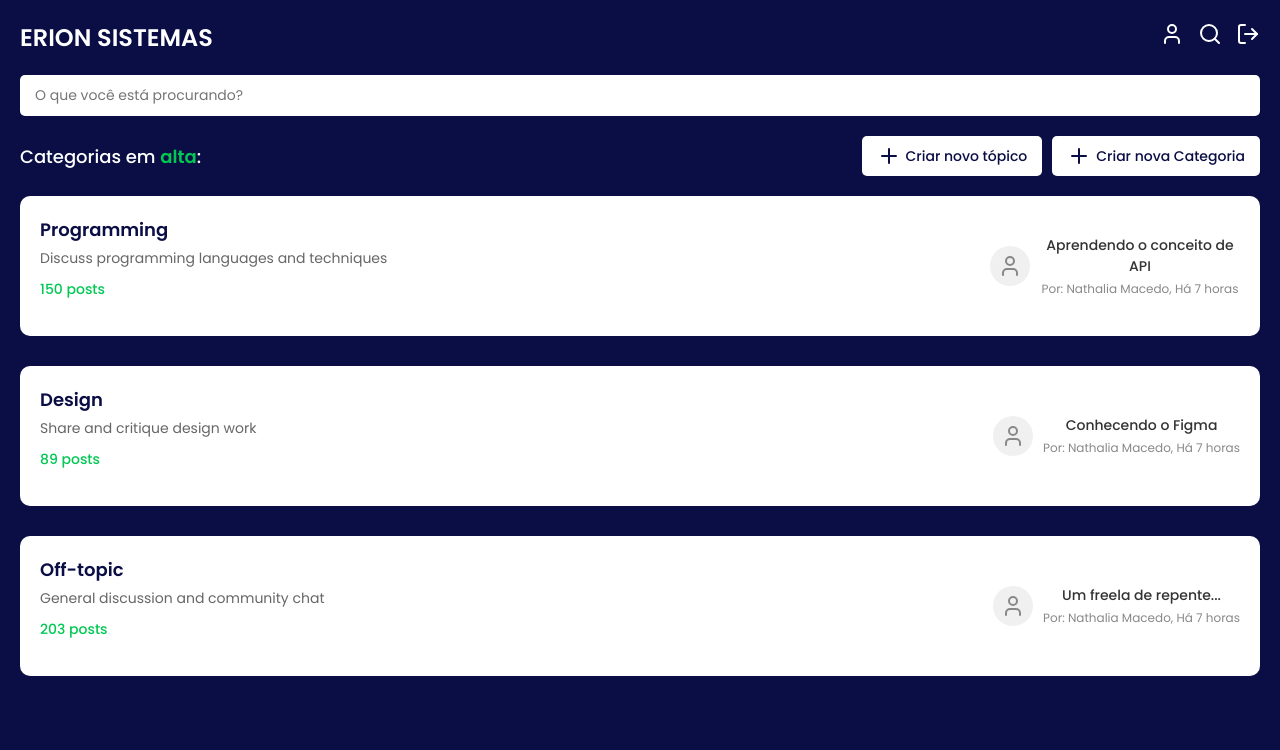
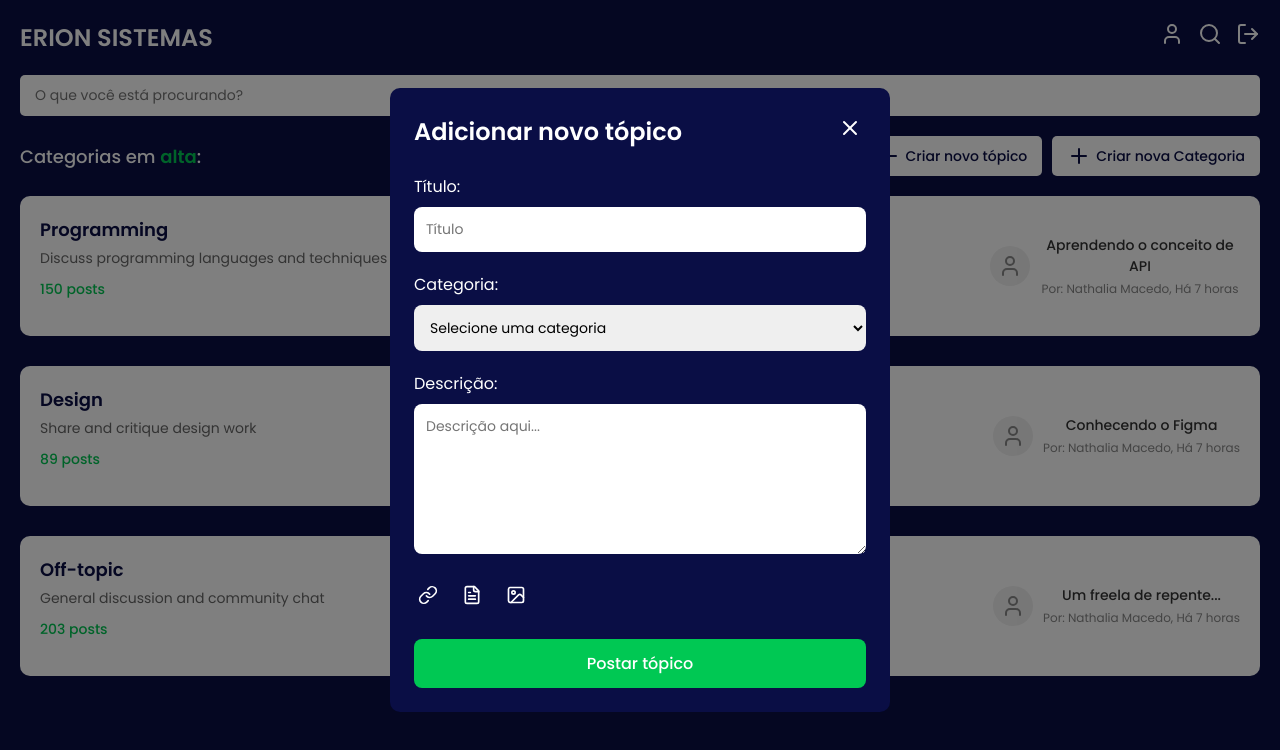
Before and after one commit to Nathalia-Macedo/forum-erion-sistemas, a React (Create React App) app: page /home in a window 1280 px wide. Both pictures are taken after a click on the button "Criar novo tópico". Shown: the top 750 px of the page. Built offline with nearby package versions, Linux system fonts and the light colour scheme.

Commit message:
subindo modal de adicionar topico

```diff
--- /dev/null
+++ b/src/Components/AddTopic/AddTopic.css
@@ -0,0 +1,125 @@
+/* NewTopicModal.css */
+.modal-overlay {
+    position: fixed;
+    top: 0;
+    left: 0;
+    right: 0;
+    bottom: 0;
+    background-color: rgba(0, 0, 0, 0.5);
+    display: flex;
+    justify-content: center;
+    align-items: center;
+    z-index: 1000;
+  }
+
+  .modal-content {
+    background-color: #0A0E45;
+    border-radius: 10px;
+    padding: 24px;
+    width: 90%;
+    max-width: 500px;
+    color: white;
+  }
+
+  .modal-header {
+    display: flex;
+    justify-content: space-between;
+    align-items: center;
+    margin-bottom: 24px;
+  }
+
+  .modal-header h2 {
+    font-size: 24px;
+    font-weight: 600;
+  }
+
+  .close-button {
+    background: none;
+    border: none;
+    cursor: pointer;
+    padding: 4px;
+  }
+
+  .form-group {
+    margin-bottom: 20px;
+  }
+
+  .form-group label {
+    display: block;
+    margin-bottom: 8px;
+    font-size: 16px;
+    text-align: start;
+  }
+
+  .form-group input,
+  .form-group select,
+  .form-group textarea {
+    width: 100%;
+    padding: 12px;
+    border: none;
+    border-radius: 8px;
+    font-size: 14px;
+    font-family: 'Poppins', sans-serif;
+  }
+
+  .form-group textarea {
+    height: 150px;
+    resize: vertical;
+  }
+
+  .attachment-icons {
+    display: flex;
+    gap: 16px;
+    margin-bottom: 24px;
+  }
+
+  .attachment-icons button {
+    background: none;
+    border: none;
+    color: white;
+    cursor: pointer;
+    padding: 4px;
+  }
+
+  .submit-button {
+    background-color: #00C853;
+    color: white;
+    border: none;
+    border-radius: 8px;
+    padding: 12px 24px;
+    font-size: 16px;
+    font-weight: 500;
+    width: 100%;
+    cursor: pointer;
+    transition: background-color 0.2s;
+  }
+
+  .submit-button:hover {
+    background-color: #00a847;
+  }
+
+  @media (max-width: 768px) {
+    .modal-content {
+      width: 95%;
+      padding: 20px;
+    }
+
+    .modal-header h2 {
+      font-size: 20px;
+    }
+
+    .form-group label {
+      font-size: 14px;
+    }
+
+    .form-group input,
+    .form-group select,
+    .form-group textarea {
+      padding: 10px;
+    }
+
+    .submit-button {
+      padding: 10px 20px;
+      font-size: 14px;
+    }
+  }
--- /dev/null
+++ b/src/Components/AddTopic/AddTopic.jsx
@@ -0,0 +1,89 @@
+// NewTopicModal.jsx
+import React, { useState } from 'react';
+import { X, Link, FileText, Image } from 'lucide-react';
+import './AddTopic.css';
+
+const NewTopicModal = ({ isOpen, onClose }) => {
+  const [formData, setFormData] = useState({
+    title: '',
+    category: '',
+    description: ''
+  });
+
+  const handleSubmit = (e) => {
+    e.preventDefault();
+    // Handle form submission here
+    console.log(formData);
+    onClose();
+  };
+
+  if (!isOpen) return null;
+
+  return (
+    <div className="modal-overlay">
+      <div className="modal-content">
+        <div className="modal-header">
+          <h2>Adicionar novo tópico</h2>
+          <button onClick={onClose} className="close-button">
+            <X size={24} color="white" />
+          </button>
+        </div>
+
+        <form onSubmit={handleSubmit}>
+          <div className="form-group">
+            <label htmlFor="title">Título:</label>
+            <input
+              type="text"
+              id="title"
+              placeholder="Título"
+              value={formData.title}
+              onChange={(e) => setFormData({ ...formData, title: e.target.value })}
+            />
+          </div>
+
+          <div className="form-group">
+            <label htmlFor="category">Categoria:</label>
+            <select
+              id="category"
+              value={formData.category}
+              onChange={(e) => setFormData({ ...formData, category: e.target.value })}
+            >
+              <option value="">Selecione uma categoria</option>
+              <option value="programming">Programming</option>
+              <option value="design">Design</option>
+              <option value="off-topic">Off-topic</option>
+            </select>
+          </div>
+
+          <div className="form-group">
+            <label htmlFor="description">Descrição:</label>
+            <textarea
+              id="description"
+              placeholder="Descrição aqui..."
+              value={formData.description}
+              onChange={(e) => setFormData({ ...formData, description: e.target.value })}
+            />
+          </div>
+
+          <div className="attachment-icons">
+            <button type="button">
+              <Link size={20} />
+            </button>
+            <button type="button">
+              <FileText size={20} />
+            </button>
+            <button type="button">
+              <Image size={20} />
+            </button>
+          </div>
+
+          <button type="submit" className="submit-button">
+            Postar tópico
+          </button>
+        </form>
+      </div>
+    </div>
+  );
+};
+
+export default NewTopicModal;
--- a/src/Pages/FormHome.jsx
+++ b/src/Pages/FormHome.jsx
@@ -1,50 +1,22 @@
-// import React from 'react';
+
+
+// import React, { useContext } from 'react';
 // import './ForumHome.css';
-// import { Plus, User, Search } from 'lucide-react';
-// import { LogOut } from 'lucide-react';
+// import { Plus, User, Search, LogOut } from 'lucide-react';
 // import { Link } from 'react-router-dom';
+// import CategoryCard from '../Components/CategoryCard';
+// import { ForumContext } from '../Context/Dados';
 // const ForumHome = () => {
-//   const categories = [
-//     {
-//       title: "Programming",
-//       description: "Discuss programming languages and techniques",
-//       posts: 150,
-//       latestPost: {
-//         title: "Aprendendo o conceito de API",
-//         author: "Nathalia Macedo",
-//         timeAgo: "Há 7 horas"
-//       }
-//     },
-//     {
-//       title: "Design",
-//       description: "Share and critique design work",
-//       posts: 89,
-//       latestPost: {
-//         title: "Conhecendo o Figma",
-//         author: "Nathalia Macedo",
-//         timeAgo: "Há 7 horas"
-//       }
-//     },
-//     {
-//       title: "Off-topic",
-//       description: "General discussion and community chat",
-//       posts: 203,
-//       latestPost: {
-//         title: "Um freela de repente...",
-//         author: "Nathalia Macedo",
-//         timeAgo: "Há 7 horas"
-//       }
-//     }
-//   ];
+//   const { categories } = useContext(ForumContext);
 
 //   return (
 //     <div className="forum-container">
 //       <header className="forum-header">
 //         <h1>ERION SISTEMAS</h1>
 //         <div className='icons'>
-//             <User style={{color:"white"}}/>
-//             <Search  style={{color:"white"}}/>
-//             <Link to="/"><LogOut style={{color:"white"}}/></Link>
+//           <User style={{color:"white"}}/>
+//           <Search style={{color:"white"}}/>
+//           <Link to="/"><LogOut style={{color:"white"}}/></Link>
 //         </div>
 //       </header>
 
@@ -55,29 +27,14 @@
 //       <div className="categories-header">
 //         <h2>Categorias em <span className="highlight">alta</span>:</h2>
 //         <div className="button-group">
-//           <button className="create-button"> <Plus/>Criar novo tópico</button>
-//           <button className="create-button"> <Plus/> Criar nova Categoria</button>
+//           <button className="create-button"><Plus/>Criar novo tópico</button>
+//           <button className="create-button"><Plus/>Criar nova Categoria</button>
 //         </div>
 //       </div>
 
 //       <div className="categories-list">
 //         {categories.map((category, index) => (
-//           <div key={index} className="category-card">
-//             <div className="category-info">
-//               <h3>{category.title}</h3>
-//               <p>{category.description}</p>
-//               <span className="post-count">{category.posts} posts</span>
-//             </div>
-//             <div className="latest-post">
-//               <div className="user-avatar"></div>
-//               <div className="post-info">
-//                 <p className="post-title">{category.latestPost.title}</p>
-//                 <p className="post-meta">
-//                   Por: {category.latestPost.author}, {category.latestPost.timeAgo}
-//                 </p>
-//               </div>
-//             </div>
-//           </div>
+//           <CategoryCard key={index} category={category} />
 //         ))}
 //       </div>
 //     </div>
@@ -86,14 +43,18 @@
 
 // export default ForumHome;
 
-import React, { useContext } from 'react';
+
+// ForumHome.jsx
+import React, { useContext, useState } from 'react';
 import './ForumHome.css';
 import { Plus, User, Search, LogOut } from 'lucide-react';
 import { Link } from 'react-router-dom';
 import CategoryCard from '../Components/CategoryCard';
 import { ForumContext } from '../Context/Dados';
+import NewTopicModal from '../Components/AddTopic/AddTopic';
 const ForumHome = () => {
   const { categories } = useContext(ForumContext);
+  const [isModalOpen, setIsModalOpen] = useState(false);
 
   return (
     <div className="forum-container">
@@ -113,8 +74,12 @@ const ForumHome = () => {
       <div className="categories-header">
         <h2>Categorias em <span className="highlight">alta</span>:</h2>
         <div className="button-group">
-          <button className="create-button"><Plus/>Criar novo tópico</button>
-          <button className="create-button"><Plus/>Criar nova Categoria</button>
+          <button className="create-button" onClick={() => setIsModalOpen(true)}>
+            <Plus/>Criar novo tópico
+          </button>
+          <button className="create-button">
+            <Plus/>Criar nova Categoria
+          </button>
         </div>
       </div>
 
@@ -123,6 +88,11 @@ const ForumHome = () => {
           <CategoryCard key={index} category={category} />
         ))}
       </div>
+
+      <NewTopicModal
+        isOpen={isModalOpen}
+        onClose={() => setIsModalOpen(false)}
+      />
     </div>
   );
 };
```
